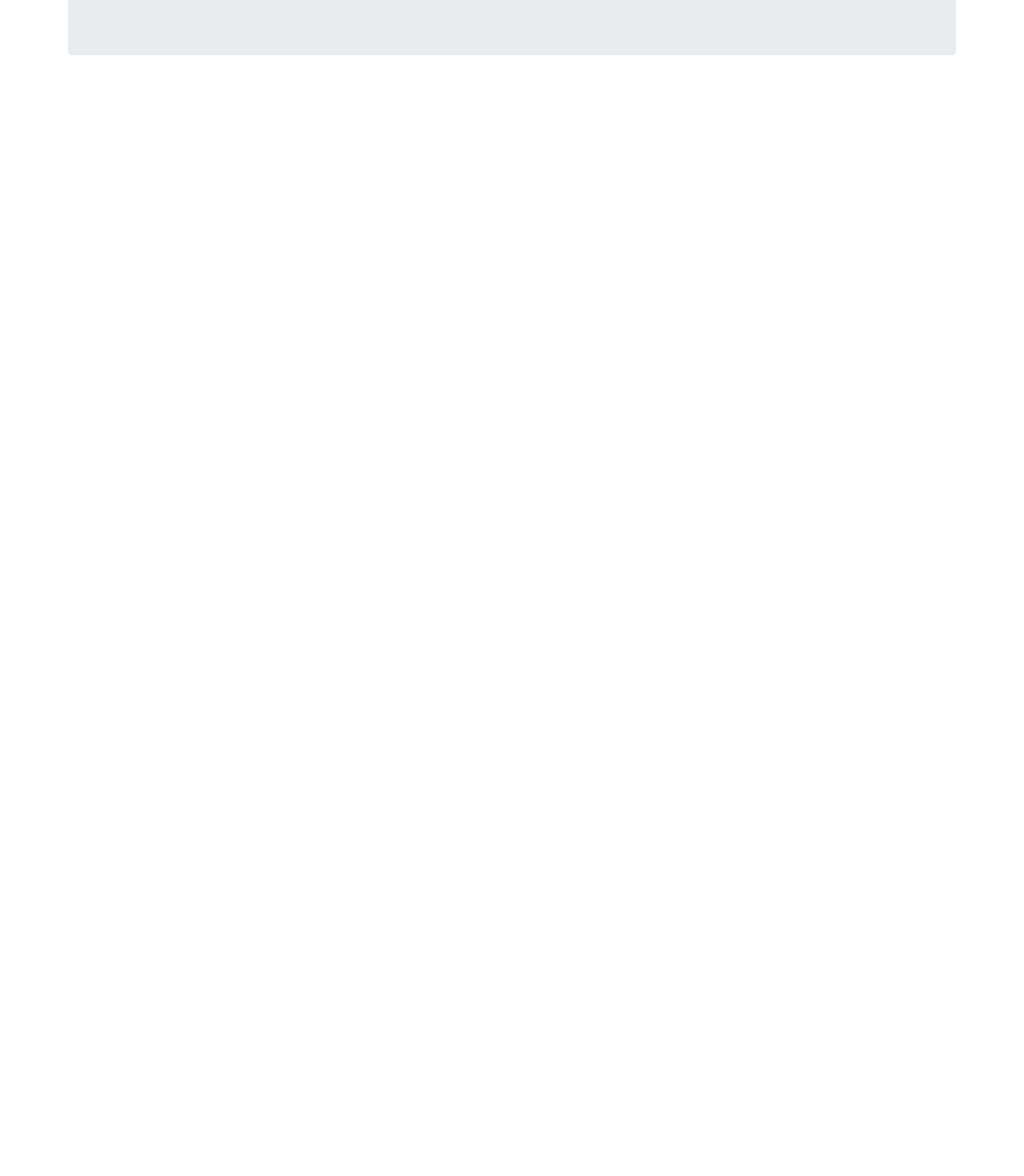
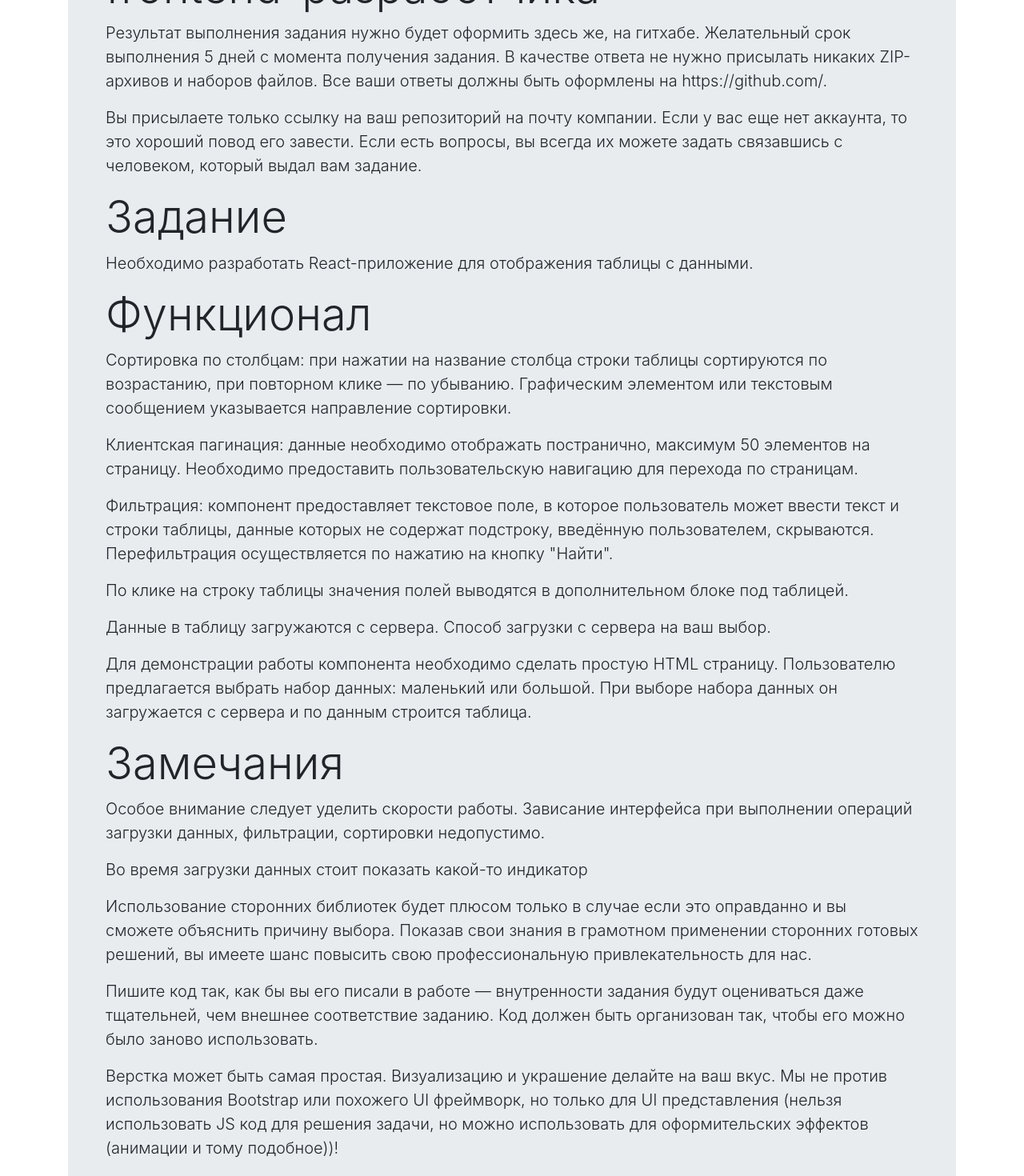
Before and after one commit to SergeySolod/ReactTestToTheCompany, a React (Create React App) app: page / in a window 1280 px wide. Shown: the part 260-1730 px from the top of the page at 80% size. Before the commit the page ends 800 px from the top, so only its background shows below. Built offline with nearby package versions, Linux system fonts and the light colour scheme.

Commit message:
Added task text

```diff
--- a/src/pages/home/home.js
+++ b/src/pages/home/home.js
@@ -4,9 +4,76 @@ const Home = () => {
     return (
         <div className="jumbotron">
             <div className="container">
-                <h1 className="display-4">Тестовое задание</h1>
+                <h1 className="display-4">Тестовое задание на позицию frontend-разработчика</h1>
                 <p className="lead">
-                    Тестовое задание
+                    Результат выполнения задания нужно будет оформить здесь же, на гитхабе. Желательный срок выполнения
+                    5 дней с момента получения задания. В качестве ответа не нужно присылать никаких ZIP-архивов и
+                    наборов файлов. Все ваши ответы должны быть оформлены на https://github.com/.
+                </p>
+                <p className="lead">
+                    Вы присылаете только ссылку на ваш репозиторий на почту компании. Если у вас еще
+                    нет аккаунта, то это хороший повод его завести.
+                    Если есть вопросы, вы всегда их можете задать связавшись с человеком, который выдал вам задание.
+                </p>
+                <h1 className="display-4">Задание</h1>
+                <p className="lead">
+                    Необходимо разработать React-приложение для отображения таблицы с данными.
+                </p>
+                <h1 className="display-4">
+                    Функционал
+                </h1>
+                <p className="lead">
+                    Сортировка по столбцам: при нажатии на название столбца строки таблицы сортируются по возрастанию,
+                    при повторном клике — по убыванию. Графическим элементом или текстовым сообщением указывается
+                    направление сортировки.
+                </p>
+                <p className="lead">
+                    Клиентская пагинация: данные необходимо отображать постранично, максимум 50 элементов на страницу.
+                    Необходимо предоставить пользовательскую навигацию для перехода по страницам.
+                </p>
+                <p className="lead">
+                    Фильтрация: компонент предоставляет текстовое поле, в которое пользователь может ввести текст и
+                    строки таблицы, данные которых не содержат подстроку, введённую пользователем, скрываются.
+                    Перефильтрация осуществляется по нажатию на кнопку "Найти".
+                </p>
+                <p className="lead">
+                    По клике на строку таблицы значения полей выводятся в дополнительном блоке под таблицей.
+                </p>
+                <p className="lead">
+                    Данные в таблицу загружаются с сервера. Способ загрузки с сервера на ваш выбор.
+                </p>
+                <p className="lead">
+                    Для демонстрации работы компонента необходимо сделать простую HTML страницу. Пользователю
+                    предлагается выбрать набор данных: маленький или большой. При выборе набора данных он загружается с
+                    сервера и по данным строится таблица.
+                </p>
+                <h1 className="display-4">
+                    Замечания
+                </h1>
+                <p className="lead">
+                    Особое внимание следует уделить скорости работы. Зависание интерфейса при выполнении операций
+                    загрузки данных, фильтрации, сортировки недопустимо.
+                </p>
+                <p className="lead">
+                    Во время загрузки данных стоит показать какой-то индикатор
+                </p>
+                <p className="lead">
+                    Использование сторонних библиотек будет плюсом только в случае если это оправданно и вы сможете
+                    объяснить причину выбора. Показав свои знания в грамотном применении сторонних готовых решений, вы
+                    имеете шанс повысить свою профессиональную привлекательность для нас.
+                </p>
+                <p className="lead">
+                    Пишите код так, как бы вы его писали в работе — внутренности задания будут оцениваться даже
+                    тщательней, чем внешнее соответствие заданию. Код должен быть организован так, чтобы его можно было
+                    заново использовать.</p>
+                <p className="lead">
+                    Верстка может быть самая простая. Визуализацию и украшение делайте на ваш вкус. Мы не против
+                    использования Bootstrap или похожего UI фреймворк, но только для UI представления (нельзя
+                    использовать JS код для решения задачи, но можно использовать для оформительских эффектов (анимации
+                    и тому подобное))!</p>
+                <p className="lead">
+                    Дополнительно напишите нам, как вы тестировали результат своей работы. Какие используете инструменты
+                    и как вы осуществляете тестирование.
                 </p>
             </div>
         </div>
```
